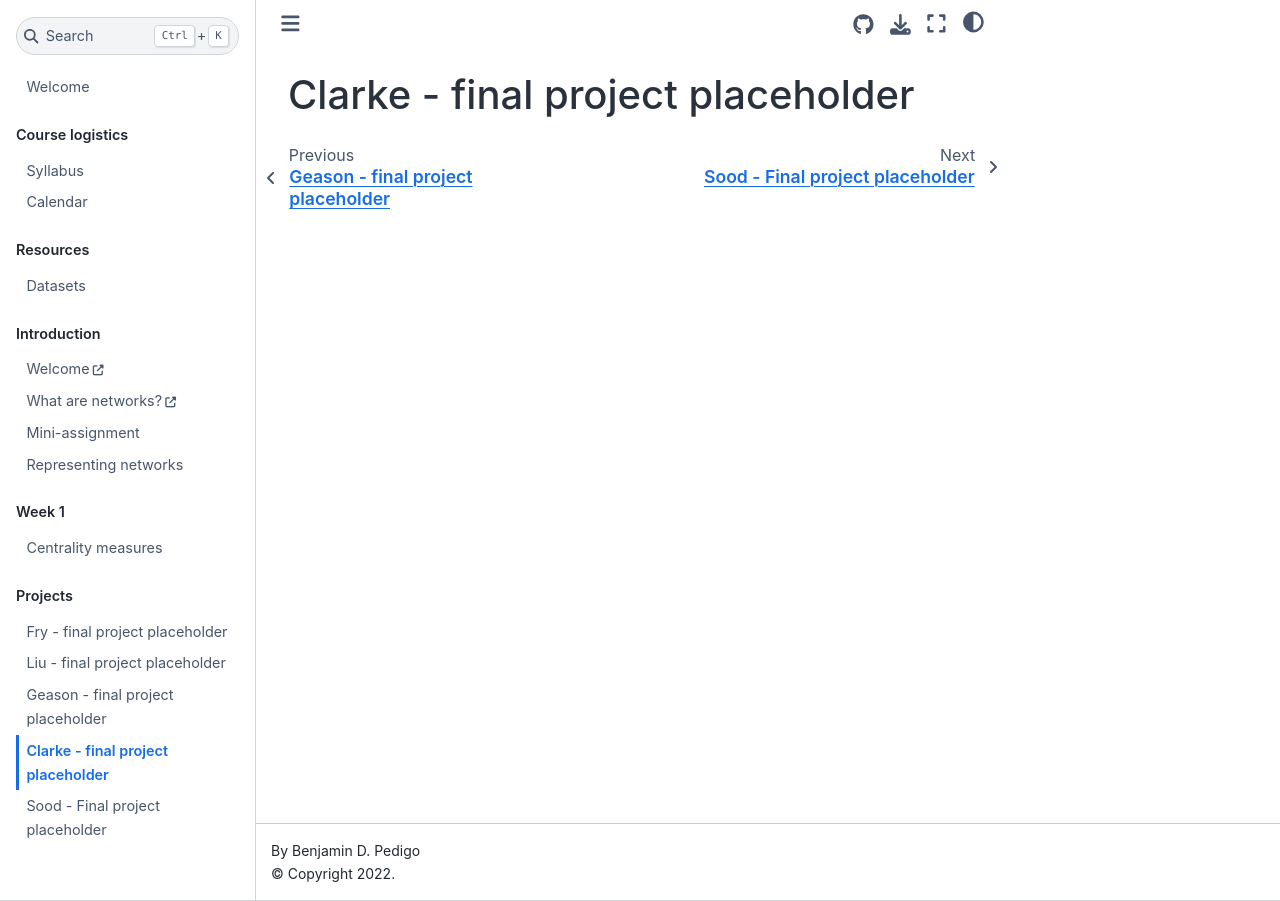
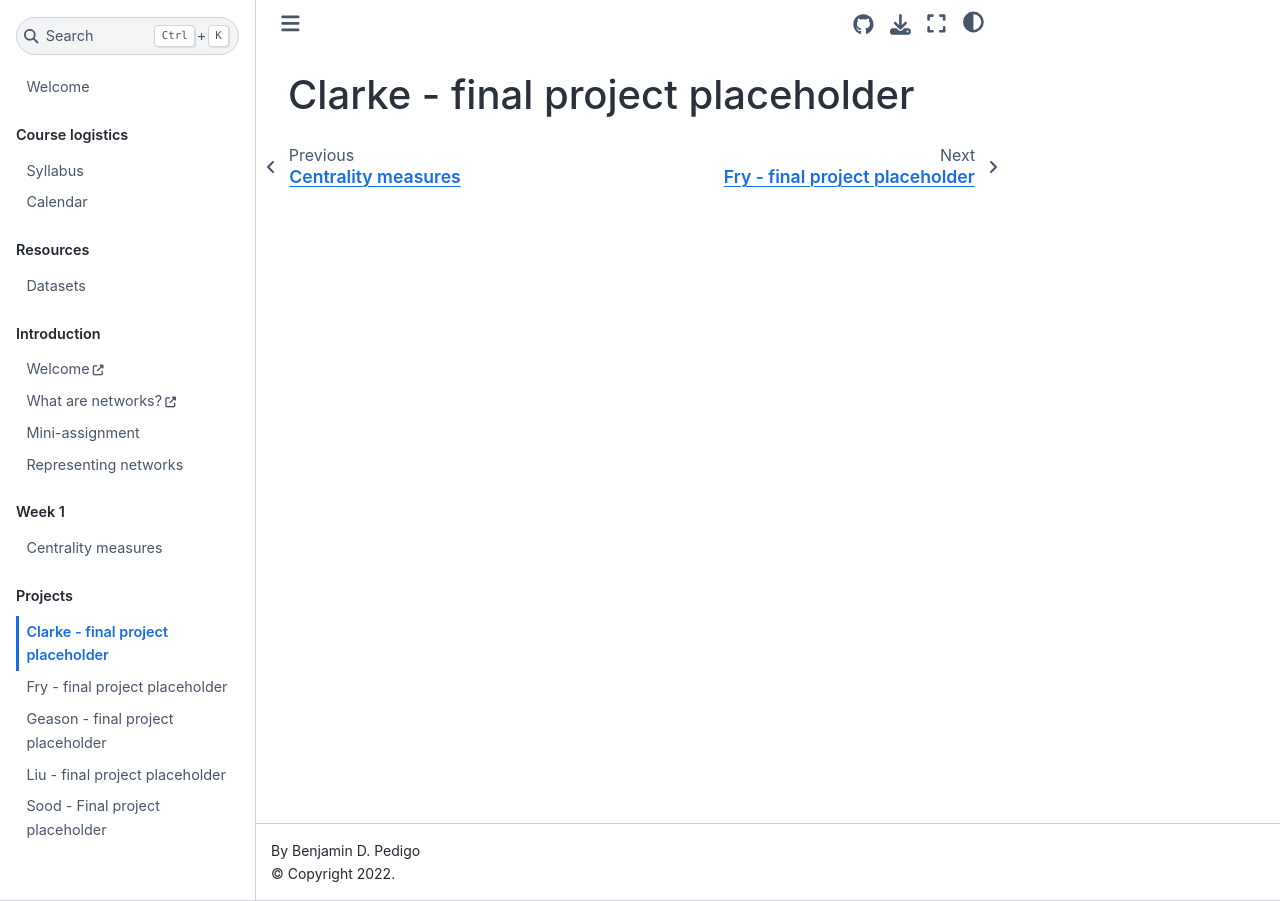
Before and after one commit to bdpedigo/networks-course, a Jupyter Book: the page built from docs/clarke.md, in a window 1280 px wide. Built offline with Jupyter Book 1.0.4 settings and Sphinx 7.4.7 and the Sphinx Book theme 1.1.4, drawn with Linux system fonts in a browser that asks for light colours.

Commit message:
alphabetize toc

```diff
--- a/docs/_toc.yml
+++ b/docs/_toc.yml
@@ -21,8 +21,8 @@ parts:
   - file: centrality
 - caption: Projects
   chapters:
+  - file: clarke.md
   - file: fry.md
+  - file: geason.md
   - file: liu.md
-  - file: geason.md
-  - file: clarke.md
   - file: sood.md
```
